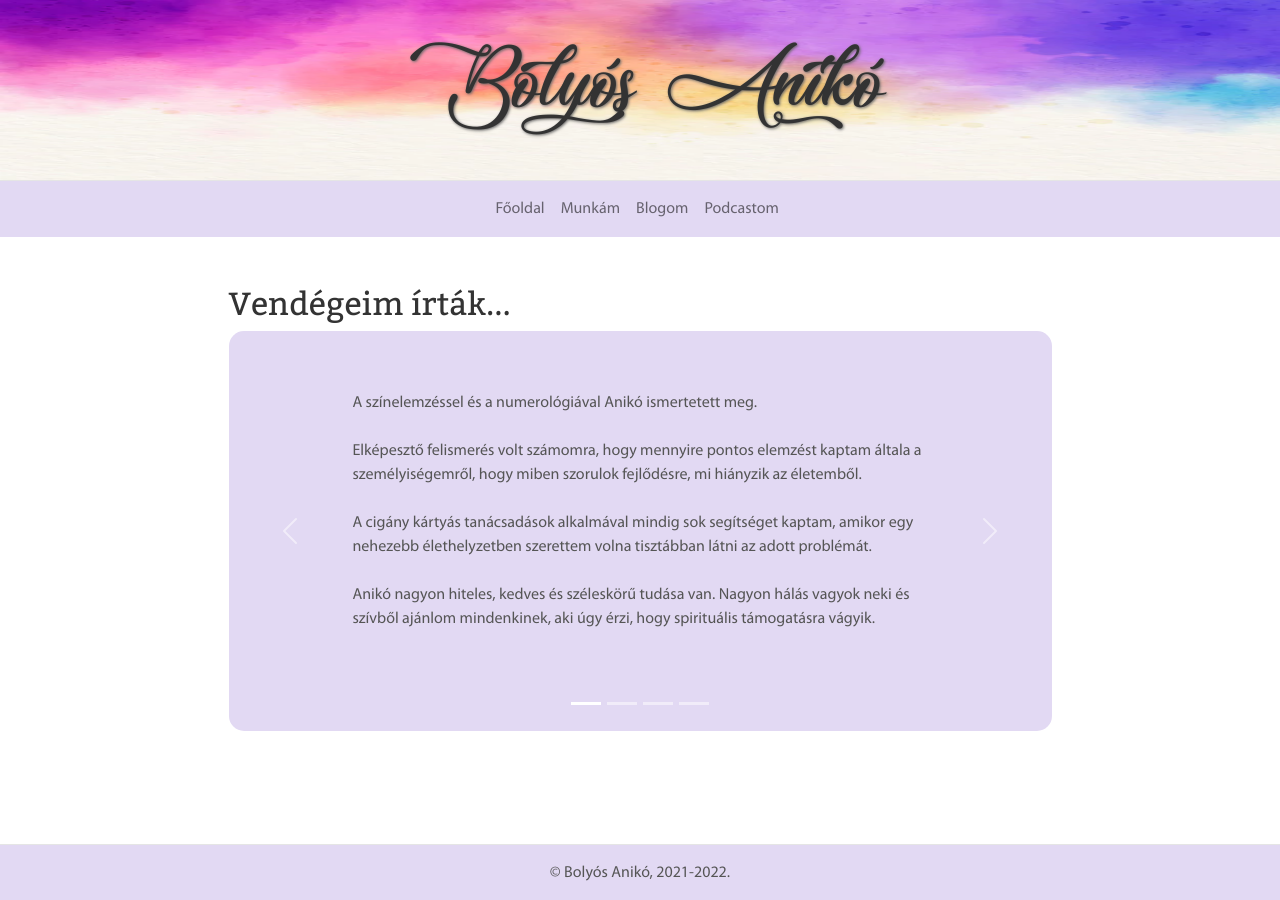
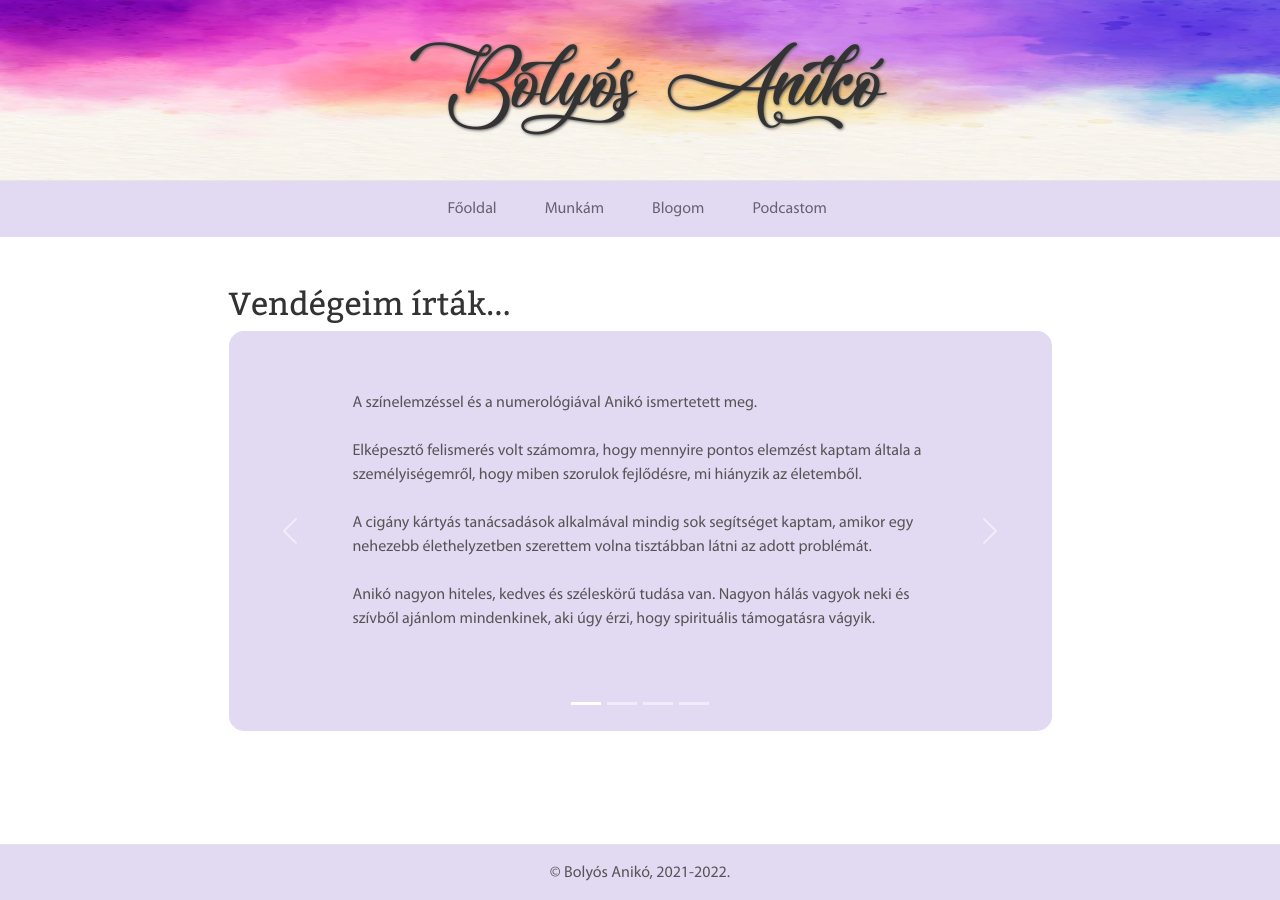
Before and after one commit to bolyosaniko/bolyosaniko.github.io, a Jekyll site: the page built from index.markdown, in a window 1280 px wide. Built offline with Jekyll 4.4.1, drawn with Linux system fonts in a browser that asks for light colours.

Commit message:
navigation fixed

```diff
--- a/_includes/header.html
+++ b/_includes/header.html
@@ -7,7 +7,7 @@
 
     <nav class="navbar navbar-expand-lg navbar-light my-navbar">
         <div class="container my-navbar-container">
-            <button class="navbar-toggler" type="button" data-toggle="collapse" data-target="#navbarNav"
+            <button class="navbar-toggler" type="button" data-bs-toggle="collapse" data-bs-target="#navbarNav"
                 aria-controls="navbarNav" aria-expanded="false" aria-label="Toggle navigation">
                 <span class="navbar-toggler-icon"></span>
             </button>
@@ -27,7 +27,6 @@
                     </li>
                 </ul>
             </div>
-
         </div>
     </nav>
 </header>
--- a/assets/css/theme.scss
+++ b/assets/css/theme.scss
@@ -112,6 +112,11 @@ h6, .h6 {
     padding-left: .4rem;
 }
 
+.nav-item {
+    padding-left: 1rem;
+    padding-right: 1rem;
+}
+
 .page-title {
     margin-bottom: 0.5em;
 }
```
